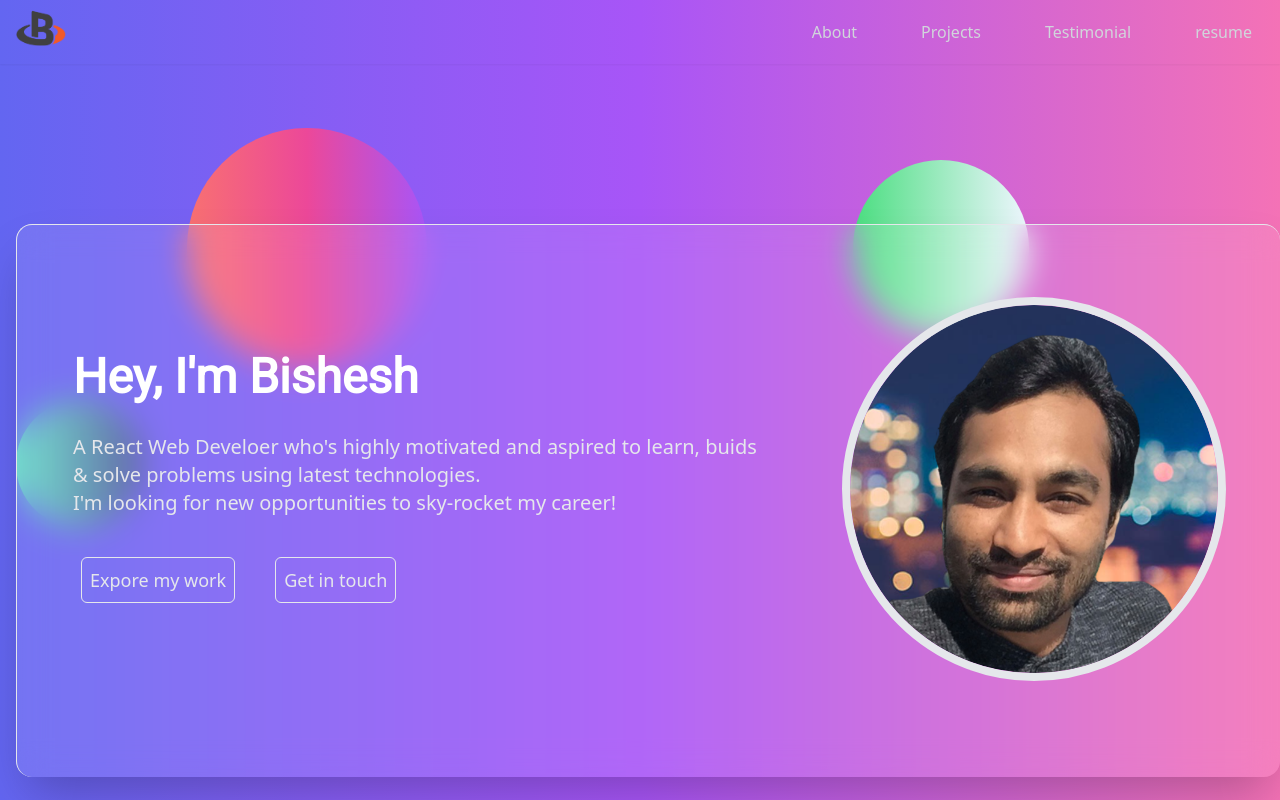
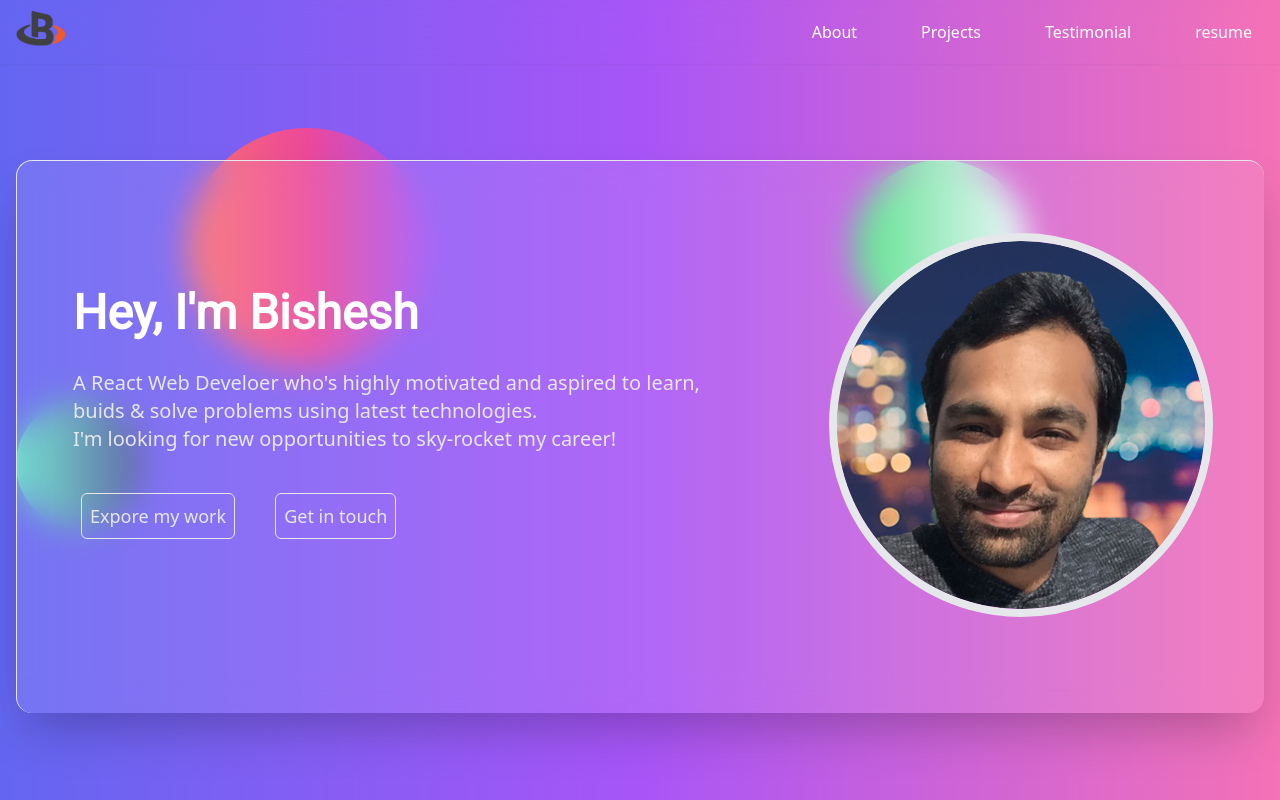
Before and after one commit to Bishesh58/portfolio, a Next.js app: page / in a window 1280 px wide. Shown: the top 800 px of the page. Built offline with nearby package versions, Linux system fonts and the light colour scheme.

Commit message:
fixed css navbar

```diff
--- a/components/Banner.js
+++ b/components/Banner.js
@@ -5,7 +5,7 @@ import Wave from 'react-wavify'
 function Banner() {
   return (
     <>
-      <div className="mt-40 rounded-2xl border border-r-0 border-b-0 border-opacity-30 bg-white bg-opacity-10 shadow-2xl backdrop-blur-lg backdrop-filter">
+      <div className="mt-24 mx-4 rounded-2xl border border-r-0 border-b-0 border-opacity-30 bg-white bg-opacity-10 shadow-2xl backdrop-blur-lg backdrop-filter">
         <div className=" m-4 pb-20 flex  flex-col justify-between pt-10 md:flex-row">
           <div className="flex-[0.6] p-10 font-Roboto text-white ">
             <h1 className=" py-8 text-5xl font-bold">Hey, I'm Bishesh</h1>
--- a/components/Navbar.js
+++ b/components/Navbar.js
@@ -14,8 +14,8 @@ function Navbar() {
   const [isOpen, setIsOpen] = useState(false)
 
   return (
-    <div className="sticky top-0 z-50 ">
-      <div className="mx-auto max-w-7xl px-4 sm:px-4 shadow-sm ">
+    <div className="sticky top-0 z-50">
+      <div className="mx-auto max-w-7xl px-4 shadow-sm sm:px-4 backdrop-blur-lg backdrop-filter text-white">
         <div className="flex h-16 items-center justify-between">
           <div className="flex items-center">
             <div className="flex-shrink-0">
@@ -23,13 +23,13 @@ function Navbar() {
             </div>
           </div>
           <div>
-            <div className="hidden md:block">
+            <div className="hidden md:block ">
               <div className="ml-10 flex items-baseline space-x-4 lg:space-x-6 xl:space-x-10">
                 {navigation.map((nav) => (
                   <a
                     key={nav.name}
                     href={nav.href}
-                    className="block rounded-md px-3 py-2 text-base font-medium text-gray-300 btnHover hover:text-white"
+                    className="btnHover block rounded-md px-3 py-2 text-base font-medium  hover:text-white"
                   >
                     {nav.name}
                   </a>
@@ -37,11 +37,12 @@ function Navbar() {
               </div>
             </div>
           </div>
+          {/* btn menu */}
           <div className="-mr-2 flex md:hidden">
             <button
               onClick={() => setIsOpen(!isOpen)}
               type="button"
-              className="inline-flex items-center justify-center rounded-md bg-gray-900 p-2 text-gray-400 btnHover focus:outline-none focus:ring-2 focus:ring-white focus:ring-offset-2 focus:ring-offset-gray-800"
+              className="btnHover inline-flex items-center justify-center rounded-md bg-gray-900 p-2 text-gray-400 focus:outline-none focus:ring-2 focus:ring-white focus:ring-offset-2 focus:ring-offset-gray-800"
               aria-controls="mobile-menu"
               aria-expanded="false"
             >
@@ -93,13 +94,13 @@ function Navbar() {
         leaveTo="opacity-0 scale-95"
       >
         {(ref) => (
-          <div className="md:hidden" id="mobile-menu">
+          <div className="md:hidden backdrop-blur-lg backdrop-filter" id="mobile-menu">
             <div ref={ref} className="space-y-1 px-2 pt-2 pb-3 sm:px-3">
               {navigation.map((nav) => (
                 <a
                   key={nav.name}
                   href={nav.href}
-                  className="block rounded-md px-3 py-2 text-base font-medium text-gray-300 hover:bg-gray-700 hover:text-white"
+                  className="block rounded-md px-3 py-2 text-base font-medium btnHover"
                 >
                   {nav.name}
                 </a>
--- a/pages/index.tsx
+++ b/pages/index.tsx
@@ -13,21 +13,25 @@ const Home: NextPage = () => {
         <title>Bishesh's Portfolio</title>
         <link rel="icon" href="/favicon.ico" />
       </Head>
-      <div className="relative min-h-screen bg-gradient-to-r from-indigo-500 via-purple-500 to-pink-400">
-        <Navbar />
+      <div className="relative min-h-screen  bg-gradient-to-r from-indigo-500 via-purple-500 to-pink-400">
+        {/* Background circles */}
         <div className="mx-auto max-w-7xl overflow-hidden px-4 sm:px-4">
           <div className="-z-1">
             <div className="absolute left-2/3 top-40 h-44 w-44 rounded-full bg-gradient-to-r from-green-400 to-blue-50"></div>
             <div className="absolute right-2/3 top-32 h-60 w-60 rounded-full  bg-gradient-to-r from-red-400 via-pink-500 to-purple-500 "></div>
             <div className="left-4/5  absolute top-1/2 h-32 w-32 rounded-full bg-gradient-to-r from-[#65dfc9] to-[#50559c] "></div>
           </div>
-          <div className="z-2 absolute mx-auto max-w-7xl">
-            <Banner />
-          </div>
-
-          {/* <About />
+        </div>
+        {/* Contents */}
+        <div className="z-2 absolute top-0 left-0 right-0 mx-auto max-w-7xl">
+          <Navbar />
+          <Banner />
+          <About />
           <Projects />
-          <Testimonial/> */}
+          <Testimonial />
+          <About />
+          <About />
+          <About />
         </div>
       </div>
     </div>
```
